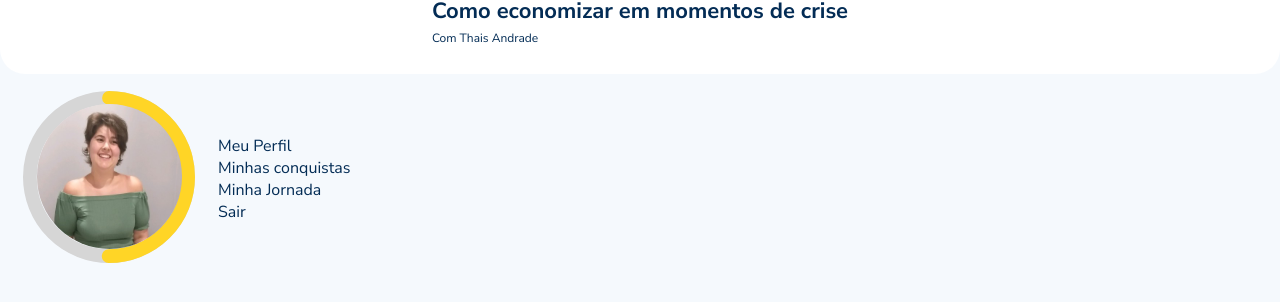
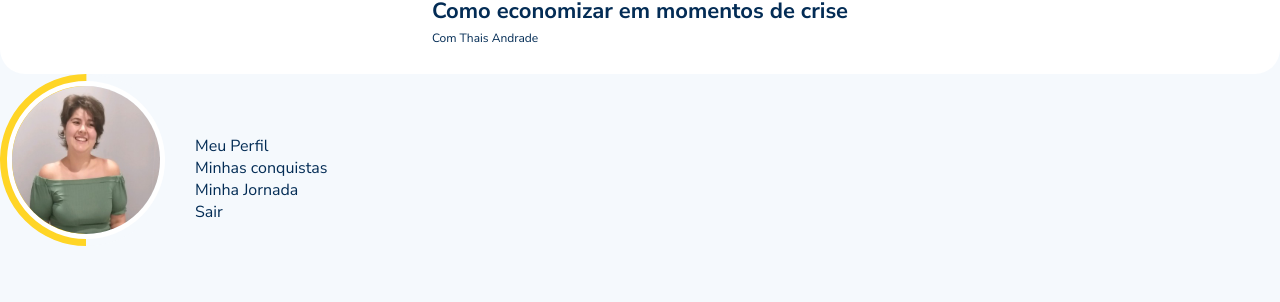
Before and after one commit to JuDCraide/Frontend-LiberAi, a React (Create React App) app: page /test in a window 1280 px wide. Shown: the part 1114-1416 px from the top of the page. Built offline with nearby package versions, Linux system fonts and the light colour scheme.

Commit message:
style(RadialProgressBar): improve in the appearance

```diff
--- a/src/components/UserInfo/ProfileInfo/RadialProgressBar/index.js
+++ b/src/components/UserInfo/ProfileInfo/RadialProgressBar/index.js
@@ -1,25 +1,31 @@
 import React from 'react';
-import { CircularProgressbarWithChildren } from 'react-circular-progressbar';
+import { CircularProgressbarWithChildren, buildStyles } from 'react-circular-progressbar';
 
 import 'react-circular-progressbar/dist/styles.css';
 
-import { Container } from './style';
+import { Container, ImageContainer } from './style';
 
 function RadialProgressBar({ percentage, alt, src, style }) {
   return (
     <Container style={style}>
       <CircularProgressbarWithChildren
         value={percentage}
-        styles={{
-          root: { height: '172px', width: '172px' },
-          path: { stroke: '#FFD526' },
-        }}
+        styles={buildStyles({
+          rotation: (1 - percentage / 100),
+          strokeWidth: 10,
+          strokeLinecap: 'butt',
+          textSize: '16px',
+          pathTransitionDuration: 0.5,
+          pathColor: 'var(--yellow-color)',
+          trailColor: '#F5F9FD',
+        })}
       >
-        <img
-          style={{ width: '145px', height: '145px', borderRadius: '50%' }}
-          src={src}
-          alt={alt}
-        />
+        <ImageContainer>
+          <img
+            src={src}
+            alt={alt}
+          />
+        </ImageContainer>
       </CircularProgressbarWithChildren>
     </Container>
   );
--- a/src/components/UserInfo/ProfileInfo/RadialProgressBar/style.js
+++ b/src/components/UserInfo/ProfileInfo/RadialProgressBar/style.js
@@ -1,8 +1,22 @@
-import styled from 'styled-components';
+import styled from "styled-components";
 
-const Container = styled.div`
-  margin-top: 17px;
-  margin-left: 23px;
+export const Container = styled.div`
+    position:relative;
+    height:172px;
+    width:172px;
 `;
 
-export { Container };
+export const ImageContainer = styled.div`
+    display:flex;
+    margin:7px;
+    align-items:center;
+    justify-content:center;
+    z-index:100;
+    img {
+        border-radius:50%;
+        height:100%;
+        width:100%;
+        border: 5px solid #fff;
+        background-size: contain;
+    }
+`;
```
